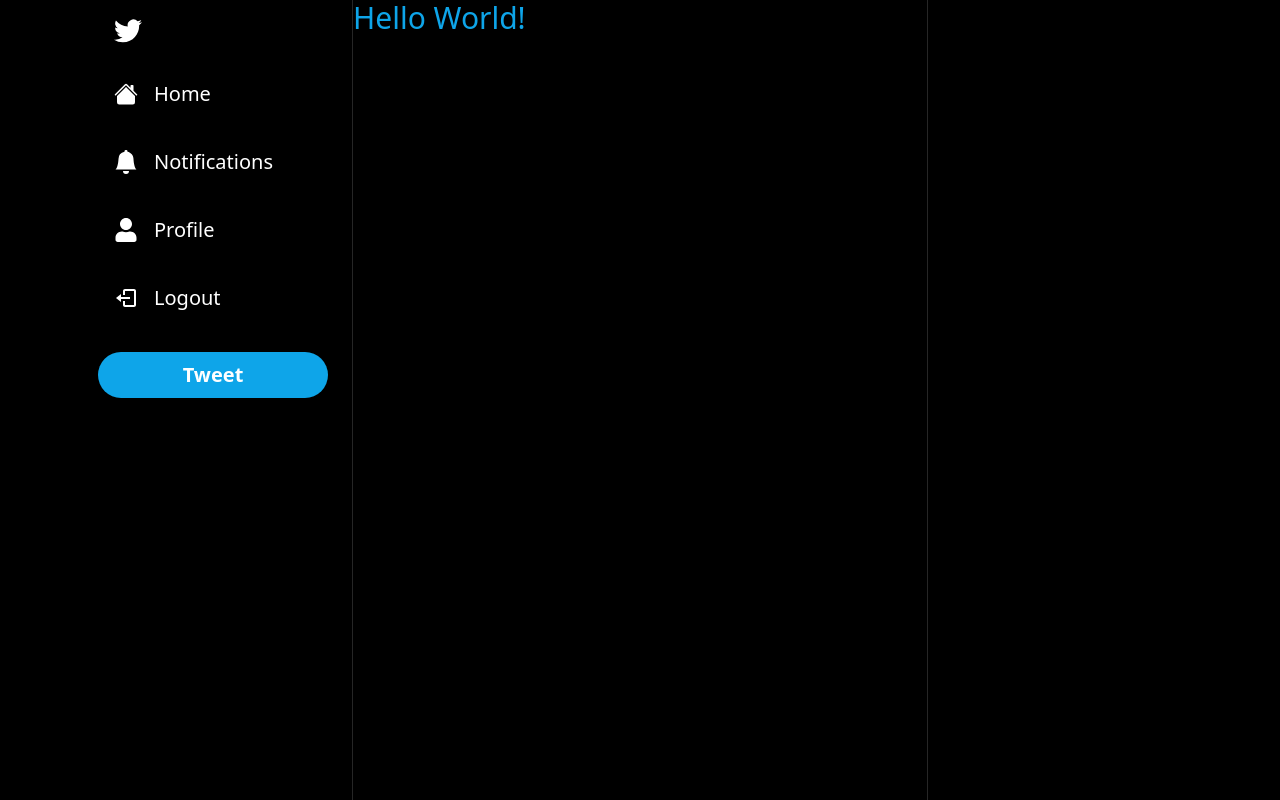
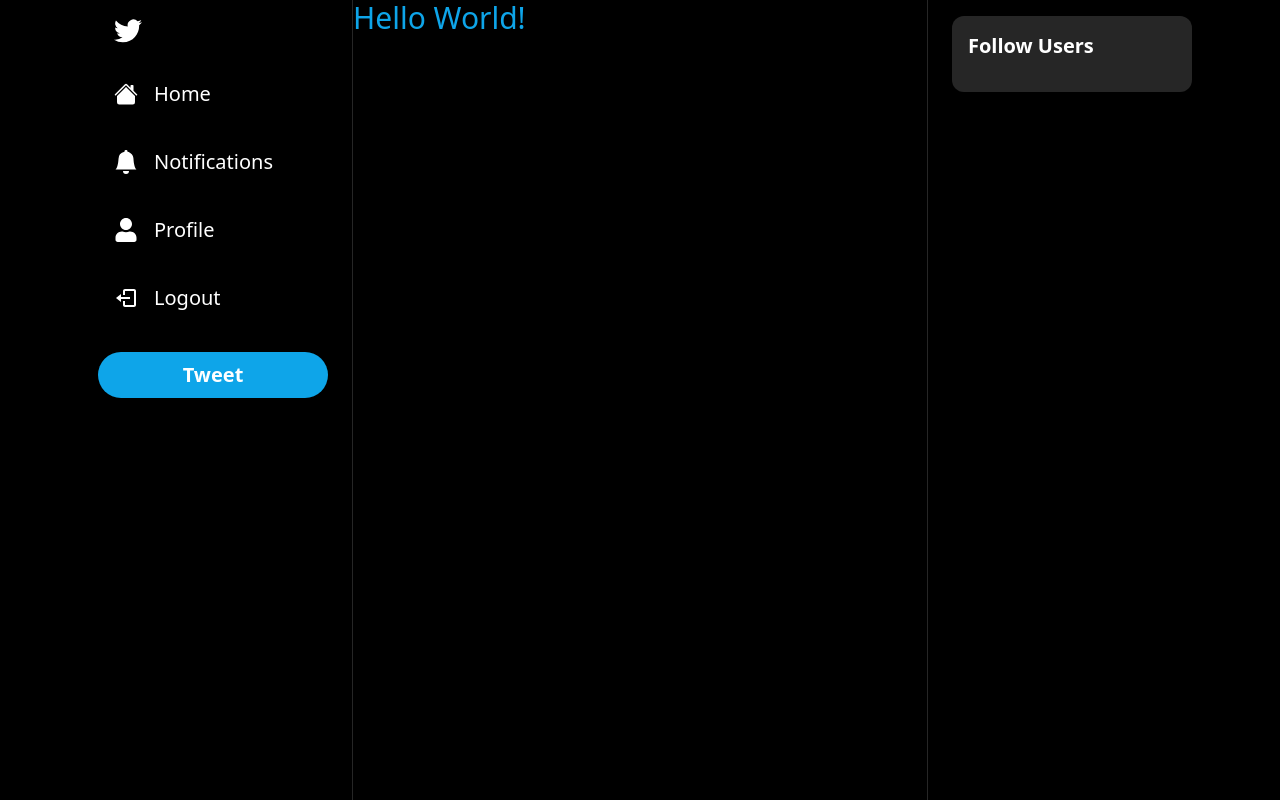
Before and after one commit to dylanquaale/twitter_clone, a Next.js app: page / in a window 1280 px wide. Built offline with nearby package versions, Linux system fonts and the light colour scheme.

Commit message:
created follow bar

```diff
--- a/components/Layout.tsx
+++ b/components/Layout.tsx
@@ -1,4 +1,5 @@
 import Sidebar from './layout/Sidebar';
+import FollowBar from './layout/FollowBar';
 
 interface LayoutProps {
     children: React.ReactNode
@@ -18,6 +19,7 @@
           '>
             {children}
           </div>
+          <FollowBar />
          </div>
         </div>
        </div>
--- /dev/null
+++ b/components/layout/FollowBar.tsx
@@ -0,0 +1,14 @@
+const FollowBar = () => {
+  return (
+    <div className="px-6 py-4 hidden lg:block">
+      <div className="bg-neutral-800 rounded-xl p-4">
+        <h2 className="text-white text-xl font-semibold">Follow Users</h2>
+        <div className='flex flex-col gap-6 mt-4'>
+            {/* TODO USER LIST */}
+        </div>
+      </div>
+    </div>
+  );
+};
+
+export default FollowBar;
```
